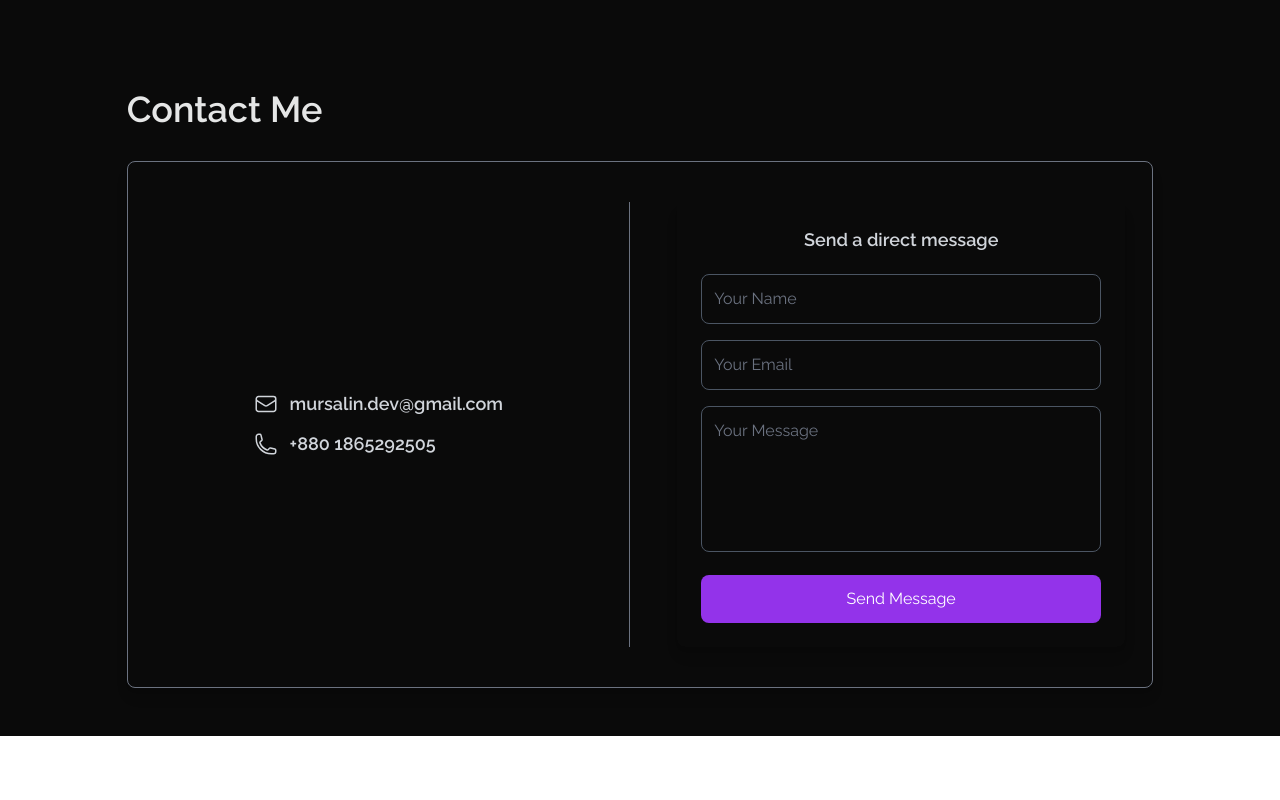
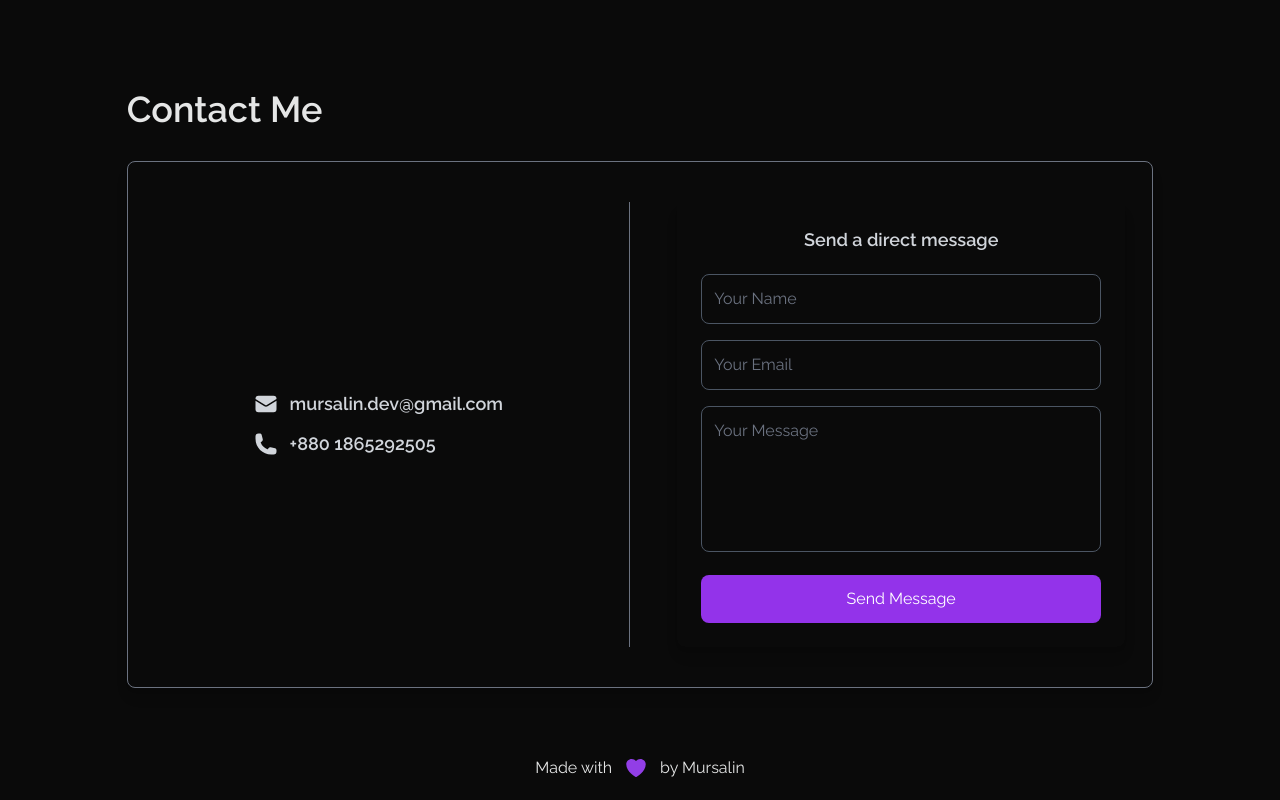
Before and after one commit to MursalinDevOps/mn-dev-portfolio, a React (Vite) app: page / in a window 1280 px wide. Shown: the part 1818-2618 px from the top of the page. Before the commit the page ends 2554 px from the top, so only its background shows below. Built offline with nearby package versions, Linux system fonts and the light colour scheme.

Commit message:
footer added

```diff
--- a/src/components/Contact/ContactMe.jsx
+++ b/src/components/Contact/ContactMe.jsx
@@ -38,9 +38,11 @@ const ContactMe = () => {
                     <div className="col-span-12 md:col-span-6 flex flex-col justify-center items-start p-10 space-y-4 border-b md:border-b-0 md:border-r border-gray-500">
                         <div className="mx-auto space-y-3">
                             <p className="text-lg font-semibold text-gray-300 flex items-center">
-                                <svg xmlns="http://www.w3.org/2000/svg" fill="none" viewBox="0 0 24 24" strokeWidth={1.5} stroke="currentColor" className="size-6">
-                                    <path strokeLinecap="round" strokeLinejoin="round" d="M21.75 6.75v10.5a2.25 2.25 0 0 1-2.25 2.25h-15a2.25 2.25 0 0 1-2.25-2.25V6.75m19.5 0A2.25 2.25 0 0 0 19.5 4.5h-15a2.25 2.25 0 0 0-2.25 2.25m19.5 0v.243a2.25 2.25 0 0 1-1.07 1.916l-7.5 4.615a2.25 2.25 0 0 1-2.36 0L3.32 8.91a2.25 2.25 0 0 1-1.07-1.916V6.75" />
+                                <svg xmlns="http://www.w3.org/2000/svg" viewBox="0 0 24 24" fill="currentColor" className="size-6">
+                                    <path d="M1.5 8.67v8.58a3 3 0 0 0 3 3h15a3 3 0 0 0 3-3V8.67l-8.928 5.493a3 3 0 0 1-3.144 0L1.5 8.67Z" />
+                                    <path d="M22.5 6.908V6.75a3 3 0 0 0-3-3h-15a3 3 0 0 0-3 3v.158l9.714 5.978a1.5 1.5 0 0 0 1.572 0L22.5 6.908Z" />
                                 </svg>
+
 
                                 <span
                                     className="ml-3 cursor-copy relative"
@@ -57,9 +59,10 @@ const ContactMe = () => {
                                 </span>
                             </p>
                             <p className="text-lg font-semibold text-gray-300 flex items-center">
-                                <svg xmlns="http://www.w3.org/2000/svg" fill="none" viewBox="0 0 24 24" strokeWidth={1.5} stroke="currentColor" className="size-6">
-                                    <path strokeLinecap="round" strokeLinejoin="round" d="M2.25 6.75c0 8.284 6.716 15 15 15h2.25a2.25 2.25 0 0 0 2.25-2.25v-1.372c0-.516-.351-.966-.852-1.091l-4.423-1.106c-.44-.11-.902.055-1.173.417l-.97 1.293c-.282.376-.769.542-1.21.38a12.035 12.035 0 0 1-7.143-7.143c-.162-.441.004-.928.38-1.21l1.293-.97c.363-.271.527-.734.417-1.173L6.963 3.102a1.125 1.125 0 0 0-1.091-.852H4.5A2.25 2.25 0 0 0 2.25 4.5v2.25Z" />
+                                <svg xmlns="http://www.w3.org/2000/svg" viewBox="0 0 24 24" fill="currentColor" className="size-6">
+                                    <path fillRule="evenodd" d="M1.5 4.5a3 3 0 0 1 3-3h1.372c.86 0 1.61.586 1.819 1.42l1.105 4.423a1.875 1.875 0 0 1-.694 1.955l-1.293.97c-.135.101-.164.249-.126.352a11.285 11.285 0 0 0 6.697 6.697c.103.038.25.009.352-.126l.97-1.293a1.875 1.875 0 0 1 1.955-.694l4.423 1.105c.834.209 1.42.959 1.42 1.82V19.5a3 3 0 0 1-3 3h-2.25C8.552 22.5 1.5 15.448 1.5 6.75V4.5Z" clipRule="evenodd" />
                                 </svg>
+
 
                                 <span
                                     className="ml-3 cursor-copy relative"
--- a/src/components/Root.jsx
+++ b/src/components/Root.jsx
@@ -5,16 +5,16 @@ import Navbar from "./Navbar/Navbar";
 import TechStack from "./TechStack/TechStack";
 
 const Root = () => {
-    {/* bg-gradient-to-b from-[#003333] to-[#0a0a0a] */}
-    {/*0. bg-gradient-to-b from-[#330000] to-[#0a0a0a] */}
-    {/*1. bg-gradient-to-tr from-[#003333] to-[#000000] */}
-    {/*2. bg-gradient-to-r from-[#1a001a] to-[#0a0a0a] */}
+    {/* bg-gradient-to-b from-[#003333] to-[#0a0a0a] */ }
+    {/*0. bg-gradient-to-b from-[#330000] to-[#0a0a0a] */ }
+    {/*1. bg-gradient-to-tr from-[#003333] to-[#000000] */ }
+    {/*2. bg-gradient-to-r from-[#1a001a] to-[#0a0a0a] */ }
     return (
         <div className="w-full">
             <header className=" bg-gradient-to-b from-[#003333] to-[#0a0a0a]
              min-h-screen lg:min-h-svh">
                 {/* navbar */}
-                    <Navbar></Navbar>
+                <Navbar></Navbar>
                 {/* hero */}
                 <div className="text-base-300 flex justify-center items-center lg:mt-32">
                     <Hero></Hero>
@@ -26,12 +26,20 @@ const Root = () => {
                     <TechStack></TechStack>
                 </section>
                 <section>
-                <About></About>
+                    <About></About>
                 </section>
                 <section>
-                <ContactMe></ContactMe>
+                    <ContactMe></ContactMe>
                 </section>
             </main>
+            <footer className="bg-[#0a0a0a] py-5 text-base-300">
+                <div className="flex justify-center">
+                    Made with  <span className="px-3 text-[#923ee6]"> <svg xmlns="http://www.w3.org/2000/svg" viewBox="0 0 24 24" fill="currentColor" className="size-6">
+                        <path d="m11.645 20.91-.007-.003-.022-.012a15.247 15.247 0 0 1-.383-.218 25.18 25.18 0 0 1-4.244-3.17C4.688 15.36 2.25 12.174 2.25 8.25 2.25 5.322 4.714 3 7.688 3A5.5 5.5 0 0 1 12 5.052 5.5 5.5 0 0 1 16.313 3c2.973 0 5.437 2.322 5.437 5.25 0 3.925-2.438 7.111-4.739 9.256a25.175 25.175 0 0 1-4.244 3.17 15.247 15.247 0 0 1-.383.219l-.022.012-.007.004-.003.001a.752.752 0 0 1-.704 0l-.003-.001Z" />
+                    </svg>
+                    </span>  by Mursalin
+                </div>
+            </footer>
         </div>
     );
 };
```
